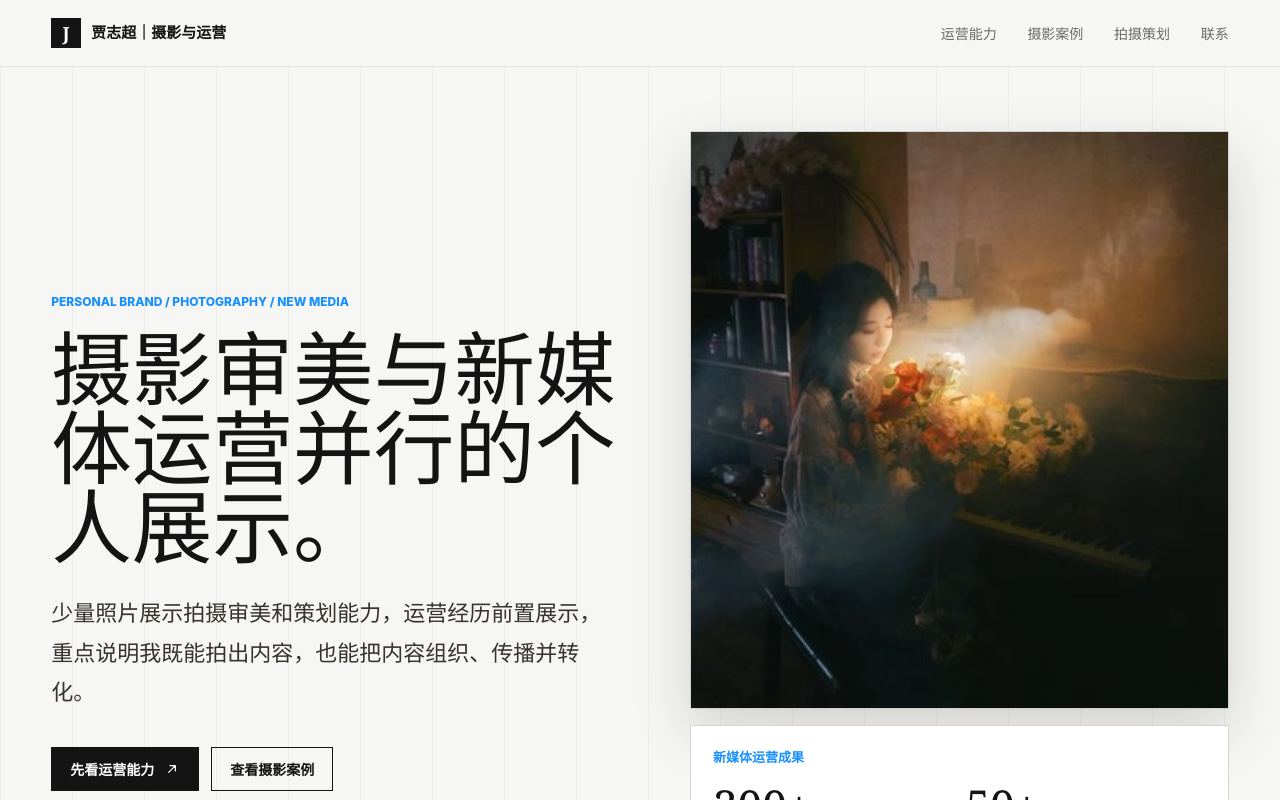
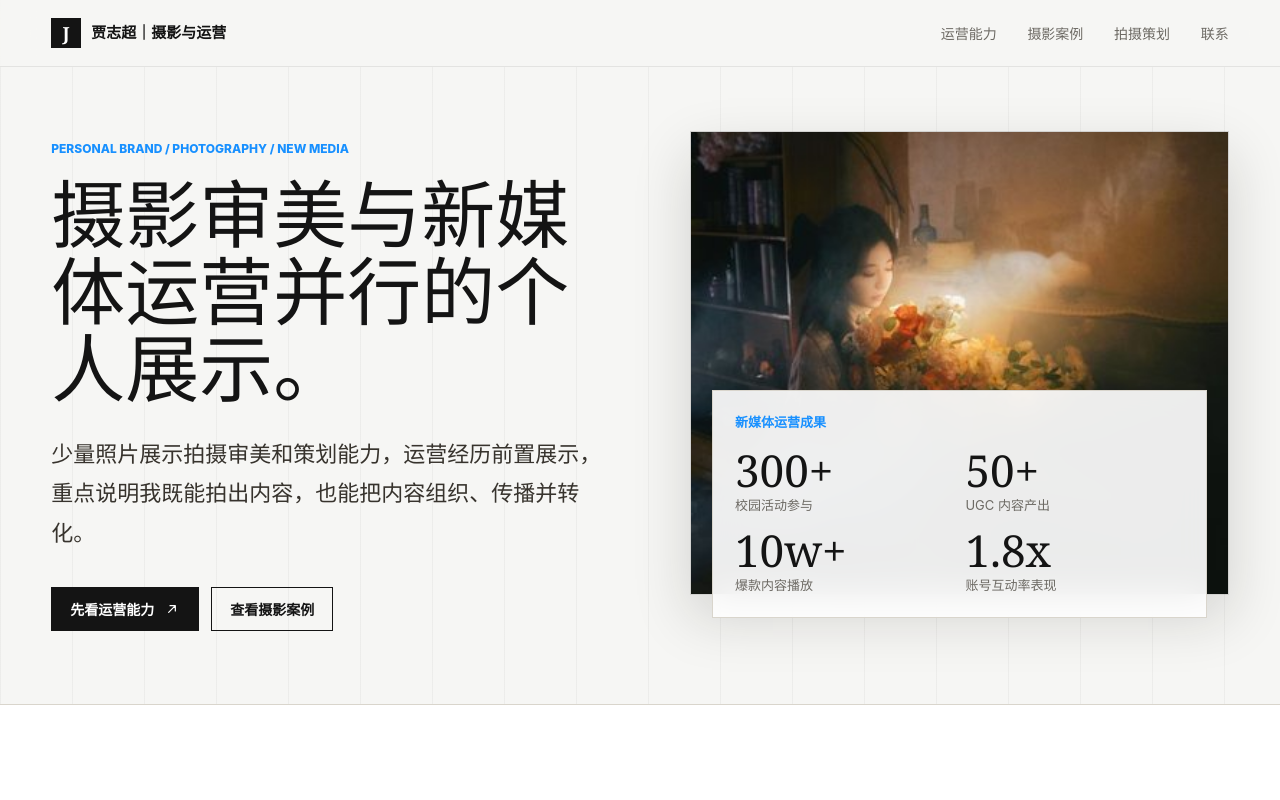
Before and after one commit to WFcat9/ai-photo-culling-assistant, a React (Vite) app: page / in a window 1280 px wide. Shown: the top 800 px of the page. Built offline with nearby package versions, Linux system fonts and the light colour scheme.

Commit message:
docs: add photo assistant roadmap

```diff
--- a/src/index.css
+++ b/src/index.css
@@ -132,9 +132,9 @@ button {
 .hero-copy h1 {
   margin: 18px 0 0;
   font-family: Georgia, "Noto Serif SC", "SimSun", serif;
-  font-size: clamp(42px, 6.3vw, 82px);
+  font-size: clamp(40px, 5.8vw, 74px);
   font-weight: 500;
-  line-height: 0.98;
+  line-height: 1.04;
   letter-spacing: 0;
 }
 
@@ -187,25 +187,29 @@ button {
 }
 
 .hero-showcase {
-  display: grid;
-  gap: 16px;
+  position: relative;
+  display: block;
   align-self: stretch;
-  min-height: 520px;
+  min-height: 440px;
 }
 
 .hero-showcase > img {
   width: 100%;
-  height: 100%;
-  min-height: 320px;
+  height: clamp(380px, 58vh, 520px);
   object-fit: cover;
   border: 1px solid rgba(20, 20, 20, 0.16);
   box-shadow: 0 22px 54px rgba(26, 22, 18, 0.16);
 }
 
 .hero-proof-card {
+  position: absolute;
+  right: 22px;
+  bottom: 22px;
+  left: 22px;
   border: 1px solid var(--line);
-  background: white;
+  background: rgba(255, 255, 255, 0.92);
   padding: 22px;
+  backdrop-filter: blur(16px);
 }
 
 .hero-proof-card > p {
@@ -680,6 +684,11 @@ button {
     min-height: auto;
   }
 
+  .hero-proof-card {
+    position: static;
+    margin-top: 14px;
+  }
+
   .hero-board {
     min-height: 620px;
     border-left: 0;
```
Also changed, not shown: 1 other file (tests, documents, lock files or other folders).
